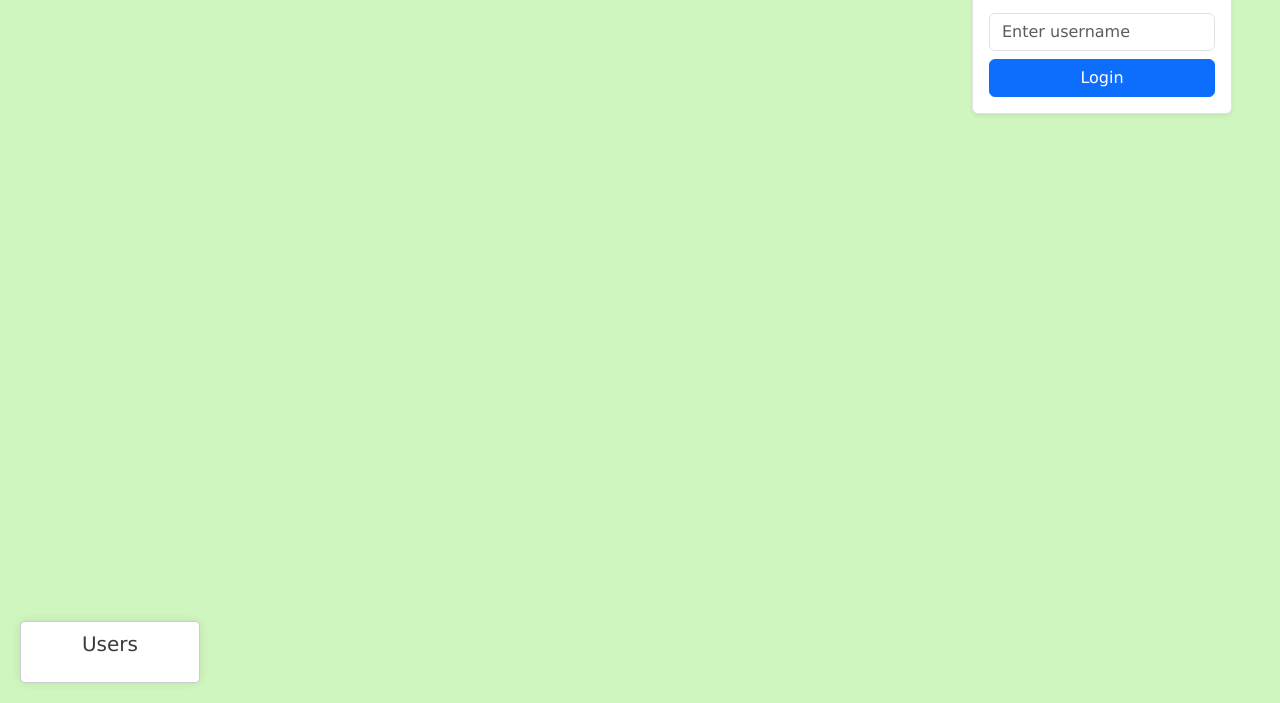
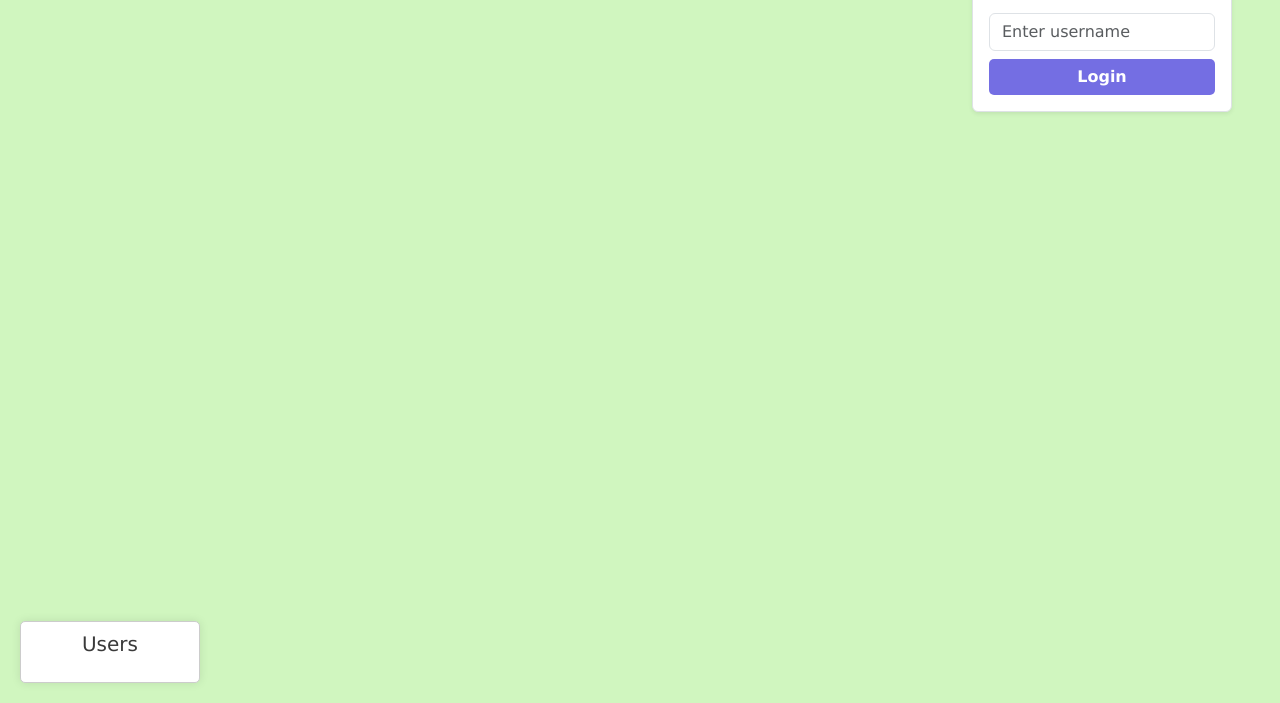
Before and after one commit to yildiz-fatih/QuickChat, a website built with Parcel: page QuickChatClient/index.html in a window 1280 px wide. Shown: the part 97-800 px from the top of the page. Built offline with nearby package versions, Linux system fonts and the light colour scheme; what @microsoft/signalr would draw is missing.

Commit message:
login button style changed (Client)

```diff
--- a/QuickChatClient/index.html
+++ b/QuickChatClient/index.html
@@ -54,6 +54,20 @@
     #userList li:last-child {
         border-bottom: none;
     }
+
+    #loginButton {
+        background-color: #746EE3;
+        border: none;
+        color: white;
+        font-weight: bold;
+        border-radius: 5px;
+        cursor: pointer;
+    }
+
+    #loginButton:hover {
+        background-color: #5c56c5;
+    }
+
   </style>
 </head>
 <body class="position-relative vh-100 p-3">
```
